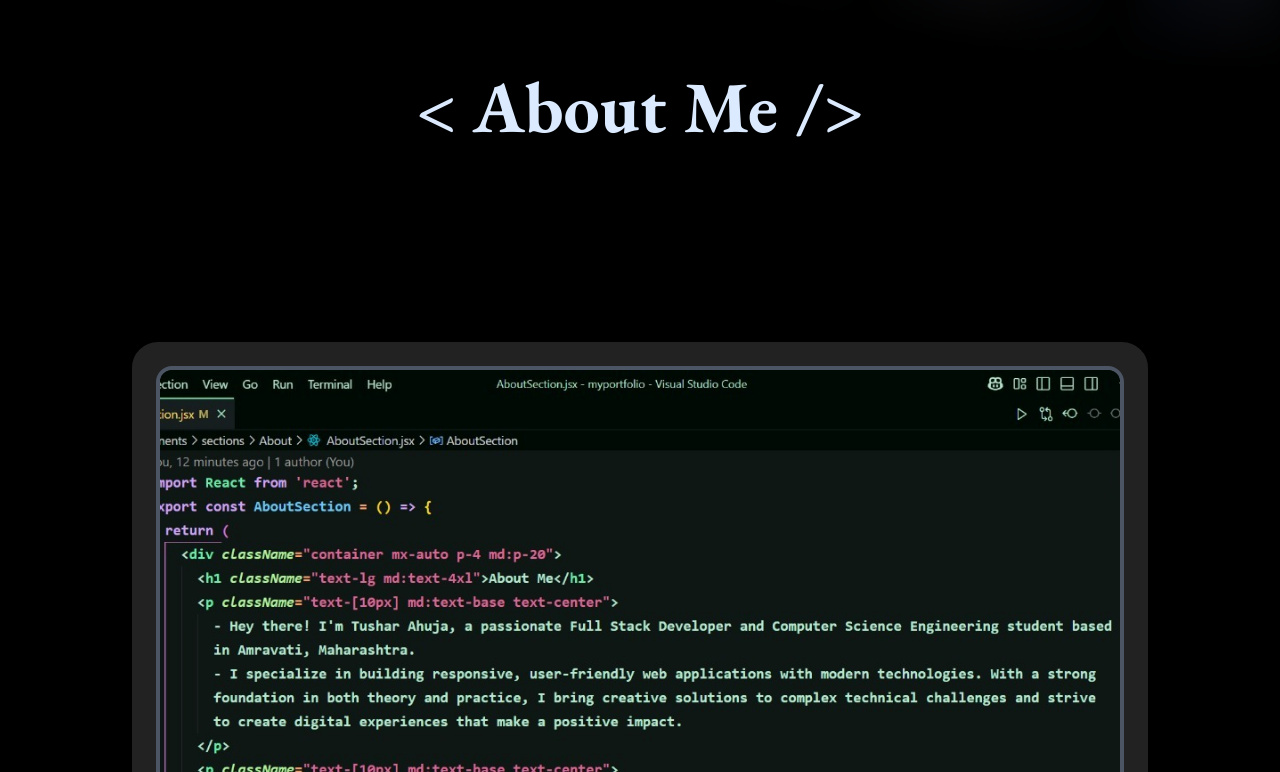
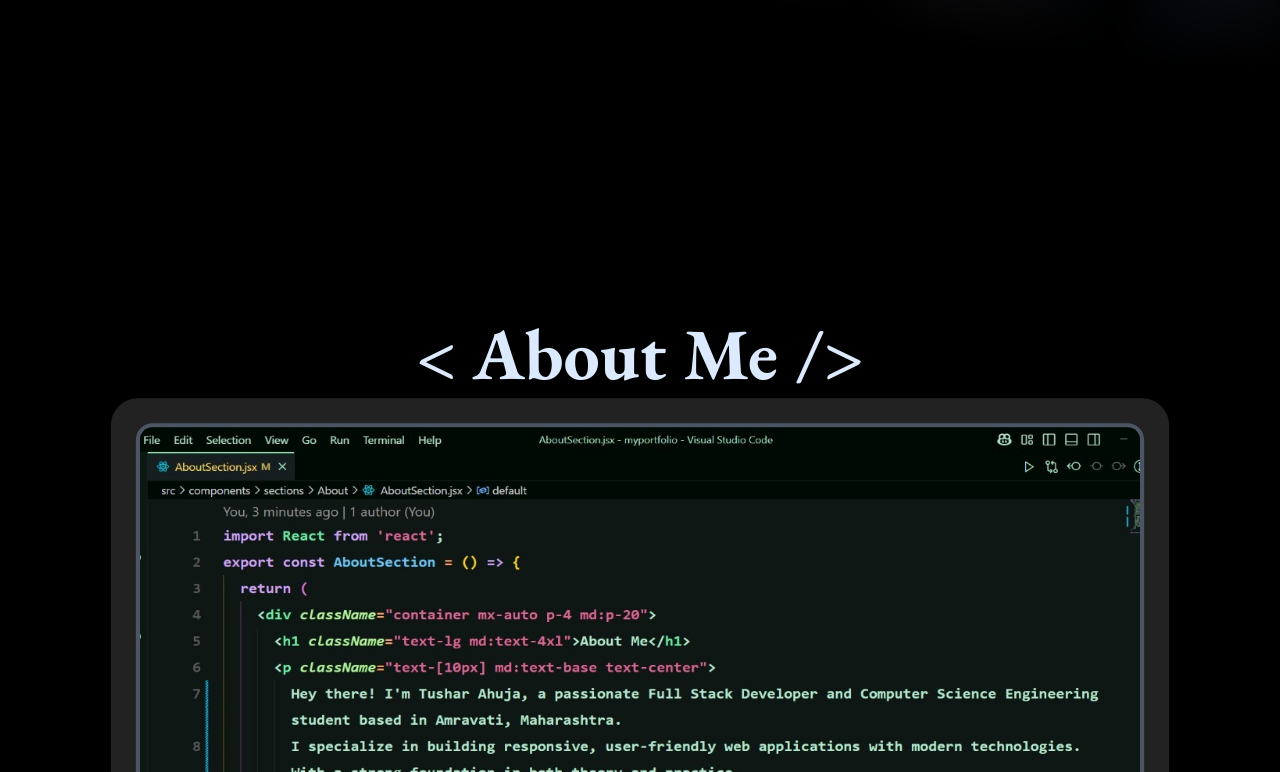
Before and after one commit to tushrahuja/portfolio, a React (Vite) app: page / in a window 1280 px wide. Shown: the part 728-1500 px from the top of the page. Built offline with nearby package versions, Linux system fonts and the light colour scheme.

Commit message:
about me fixed

```diff
--- a/src/components/sections/About/AboutContent.jsx
+++ b/src/components/sections/About/AboutContent.jsx
@@ -21,11 +21,11 @@
   }, []);
 
   return (
-    <div className="w-full h-full flex items-center justify-center overflow-hidden">
+    <div className="w-full h-full flex items-center justify-center">
       <img
         src={isMobile ? "/images/aboutme2.jpg" : "/images/aboutme.jpg"}
         alt="About Me"
-        className="w-full h-full object-cover transform scale-96" // Slight zoom out with scale-96
+        className={`w-full h-full object-fill ${isMobile ? 'scale-110' : 'scale-100'}`}
         draggable={false}
       />
     </div>
--- a/src/components/sections/About/AboutSection.jsx
+++ b/src/components/sections/About/AboutSection.jsx
@@ -1,22 +1,16 @@
 import React from 'react';
+
 export const AboutSection = () => {
   return (
-    <div className="container mx-auto p-4 md:p-20">
-      <h1 className="text-lg md:text-4xl">About Me</h1>
-      <p className="text-[10px] md:text-base text-center">
-        - Hey there! I'm Tushar Ahuja, a passionate Full Stack Developer and Computer Science Engineering student based in Amravati, Maharashtra.
-        - I specialize in building responsive, user-friendly web applications with modern technologies. With a strong foundation in both theory and practice, I bring creative solutions to complex technical challenges and strive to create digital experiences that make a positive impact.
+    <div className="container mx-auto p-4">
+      <p className="text-[10px] text-center mb-4">
+        Hey there! I'm Tushar Ahuja, a passionate Full Stack Developer and Computer Science Engineering student based in Amravati, Maharashtra.
+        I specialize in building responsive, user-friendly web applications with modern technologies. With a strong foundation in both theory and practice,
+        I bring creative solutions to complex technical challenges.
       </p>
-      <p className="text-[10px] md:text-base text-center">
-        - My expertise spans the entire development stack - from crafting intuitive frontends with React.js and modern CSS frameworks to building robust backends with Node.js and Express.js.
-        - I'm proficient in both SQL (MySQL) and NoSQL (MongoDB) database systems, enabling me to design efficient data architectures for various application needs.
-        - I'm constantly exploring emerging technologies and frameworks to stay at the cutting edge of web development.
-        - My hands-on experience include developing RESTful APIs, implementing secure authentication systems, and optimizing application performance for seamless user experiences.
-      </p>
-      <p className="text-[10px] md:text-base text-center">
-        - Beyond technical skills, I excel in problem-solving, communicate effectively with stakeholders, and thrive in collaborative environments. I approach each project with attention to detail and a commitment to writing clean, maintainable code.
-        - When I'm not coding, I enjoy participating in hackathons, contributing to open-source projects, and mentoring fellow developers.
-        - I believe in continuous learning and am always eager to tackle new challenges that push my boundaries as a developer.
+      <p className="text-[10px] text-center">
+        My expertise spans the entire development stack - from crafting intuitive frontends with React.js and modern CSS frameworks to building robust
+        backends with Node.js and Express.js. I'm proficient in both SQL (MySQL) and NoSQL (MongoDB) database systems and experienced in developing RESTful APIs, implementing secure authentication systems, and optimizing application performance.
       </p>
     </div>
   );
--- a/src/components/sections/About/ContainerScroll.jsx
+++ b/src/components/sections/About/ContainerScroll.jsx
@@ -2,8 +2,14 @@
 import React, { useRef } from "react";
 import { useScroll, useTransform, motion } from "framer-motion";
 
-export const ContainerScroll = ({ titleComponent, children }) => {
+export const ContainerScroll = ({
+  titleComponent,
+  children
+}) => {
   const containerRef = useRef(null);
+  const { scrollYProgress } = useScroll({
+    target: containerRef,
+  });
   const [isMobile, setIsMobile] = React.useState(false);
 
   React.useEffect(() => {
@@ -17,38 +23,35 @@
     };
   }, []);
 
-  const { scrollYProgress } = useScroll({
-    target: containerRef,
-    offset: isMobile
-      ? ["start 80%", "center 20%"]  // Start animation earlier on mobile (at 80% from bottom of viewport)
-      : ["start 60%", "center center"]  // Keep original timing for laptop
-  });
-
   const scaleDimensions = () => {
-    return isMobile ? [0.8, 1] : [1.05, 1];
+    return isMobile ? [0.7, 0.9] : [1.05, 1];
   };
 
-  const rotate = useTransform(
-    scrollYProgress,
-    [0, 1],
-    isMobile ? [40, 0] : [30, 0]  // Increased initial rotation for laptop
-  );
+  const rotate = useTransform(scrollYProgress, [0, 1], [20, 0]);
   const scale = useTransform(scrollYProgress, [0, 1], scaleDimensions());
   const translate = useTransform(scrollYProgress, [0, 1], [0, -100]);
 
+  // Add shadow transform
+  const shadowOpacity = useTransform(
+    scrollYProgress,
+    [0, 1],
+    ['0 0 #0000004d, 0 9px 20px #0000004a, 0 37px 37px #00000042, 0 84px 50px #00000026, 0 149px 60px #0000000a, 0 233px 65px #00000003',
+     '0 0 #0000002d, 0 4px 10px #0000002a, 0 15px 15px #00000022, 0 35px 25px #00000016, 0 60px 30px #0000000a, 0 95px 35px #00000003']
+  );
+
   return (
     <div
-      className="h-[45rem] md:h-[80rem] flex flex-col items-center justify-center relative p-0" // Removed pt-20 to eliminate extra space
+      className={`${isMobile ? 'h-[50rem] -mt-6' : 'h-[100rem]'} flex items-center justify-center relative p-0 w-full`} // Adjusted negative margin for mobile
       ref={containerRef}
     >
-      <Header translate={translate} titleComponent={titleComponent} />
       <div
-        className="w-full relative flex items-center justify-center"
+        className="py-0 w-full relative flex flex-col items-center justify-center"
         style={{
           perspective: "1000px",
         }}
       >
-        <Card rotate={rotate} translate={translate} scale={scale}>
+        <Header translate={translate} titleComponent={titleComponent} />
+        <Card rotate={rotate} translate={translate} scale={scale} shadowOpacity={shadowOpacity} isMobile={isMobile}>
           {children}
         </Card>
       </div>
@@ -62,23 +65,29 @@
       style={{
         translateY: translate,
       }}
-      className="div max-w-5xl mx-auto text-center"
+      className="div max-w-5xl mx-auto text-center mb-0" // Removed all margin
     >
       {titleComponent}
     </motion.div>
   );
 };
 
-export const Card = ({ rotate, scale, translate, children }) => {
+export const Card = ({
+  rotate,
+  scale,
+  translate,
+  children,
+  isMobile,
+  shadowOpacity
+}) => {
   return (
     <motion.div
       style={{
         rotateX: rotate,
         scale,
-        boxShadow:
-          "0 0 #0000004d, 0 9px 20px #0000004a, 0 37px 37px #00000042, 0 84px 50px #00000026, 0 149px 60px #0000000a, 0 233px 65px #00000003",
+        boxShadow: shadowOpacity, // Use dynamic shadow
       }}
-      className="max-w-5xl mx-auto h-[35rem] md:h-[60rem] w-[98vw] md:w-full border-4 border-black p-1 md:p-6 bg-[#222222] rounded-[30px] shadow-2xl" // Kept borders intact
+      className={`max-w-5xl mx-auto ${isMobile ? 'h-[40rem] w-[100%] px-2' : 'h-[60rem] w-full p-6'} border-4 border-black bg-[#222222] rounded-[30px] shadow-2xl`}
     >
       <div className="h-full w-full overflow-hidden rounded-2xl bg-black dark:bg-zinc-900 border-4 border-lightblue dark:border-gray-600">
         {children}
--- a/src/components/sections/About/index.jsx
+++ b/src/components/sections/About/index.jsx
@@ -4,10 +4,10 @@
 
 const AboutSection = () => {
   return (
-    <div id="about">
+    <div id="about" className="w-full overflow-x-hidden mt-20 md:mt-0 md:-mb-32"> {/* Added negative margin bottom for laptop */}
       <ContainerScroll
         titleComponent={
-          <h2 className="text-3xl md:text-6xl lg:text-7xl font-bold text-blue-900 dark:text-blue-100 mb-12 md:mb-24">
+          <h2 className="text-3xl md:text-6xl lg:text-7xl font-bold text-blue-900 dark:text-blue-100 mb-0 md:-mt-20"> {/* Added negative margin top for laptop */}
             &lt; About Me /&gt;
           </h2>
         }
```
Also changed, not shown: public/images/aboutme.jpg, public/images/aboutme2.jpg.
